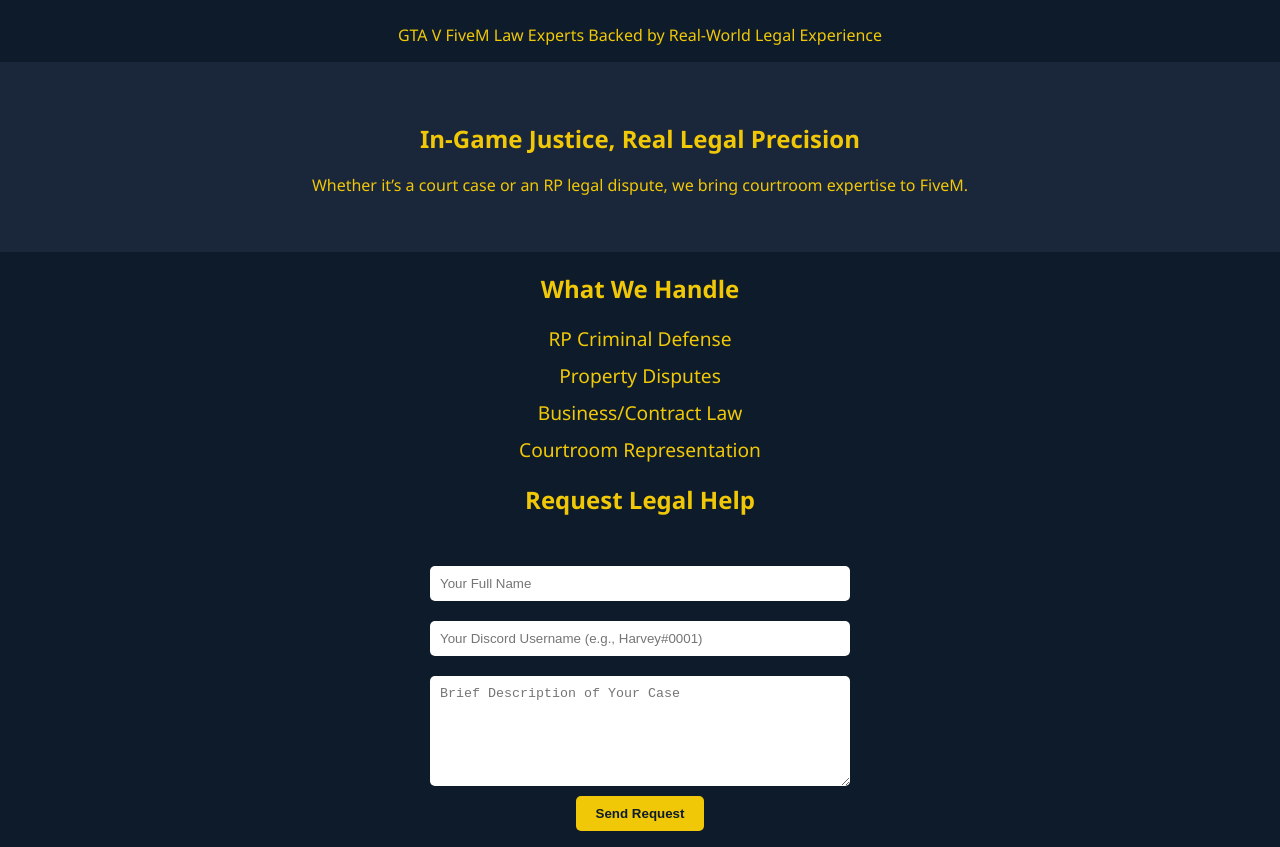
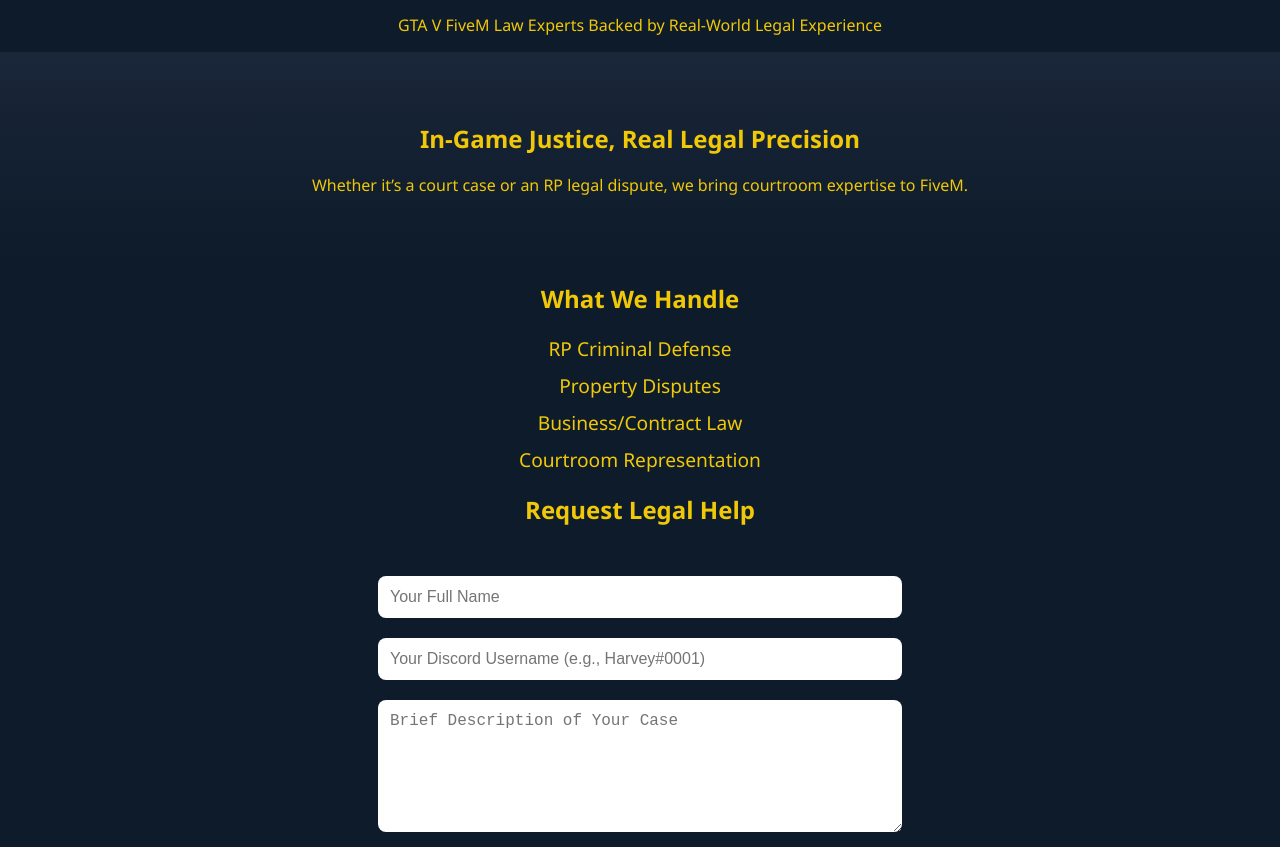
Before and after one commit to DONxFURY/HARVEY-SPECTOR-LAW-FIRM, a plain HTML site: page index.html in a window 1280 px wide. Shown: the part 205-1052 px from the top of the page. Drawn offline with Linux system fonts and the light colour scheme.

Commit message:
Update style.css

```diff
--- a/style.css
+++ b/style.css
@@ -13,9 +13,13 @@ body {
 header h1 {
   font-size: 2.5rem;
 }
+header p {
+  margin-top: -10px;
+  font-size: 1rem;
+}
 .hero {
-  padding: 40px 20px;
-  background-color: #1a2639;
+  padding: 50px 20px;
+  background: linear-gradient(to bottom, #1a2639, #0d1b2a);
 }
 .practice-areas ul {
   list-style: none;
@@ -33,20 +37,30 @@ header h1 {
 }
 .contact input, .contact textarea {
   margin: 10px 0;
-  padding: 10px;
-  width: 80%;
-  max-width: 400px;
+  padding: 12px;
+  width: 90%;
+  max-width: 500px;
   border: none;
-  border-radius: 5px;
+  border-radius: 8px;
+  font-size: 1rem;
 }
 .contact button {
   background-color: #f0c808;
   color: #0d1b2a;
-  padding: 10px 20px;
+  padding: 12px 24px;
   border: none;
-  border-radius: 5px;
+  border-radius: 8px;
   font-weight: bold;
+  font-size: 1rem;
   cursor: pointer;
+  margin-top: 10px;
+}
+.contact button:hover {
+  background-color: #ffd700;
+}
+#responseMsg {
+  margin-top: 15px;
+  font-weight: bold;
 }
 footer {
   padding: 20px;
```
